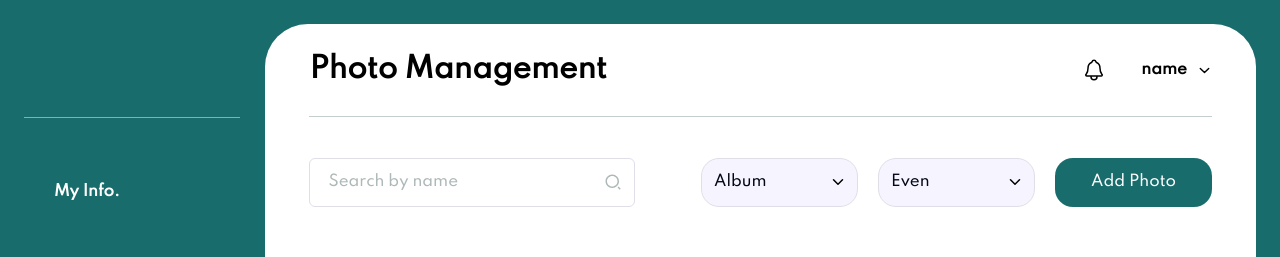
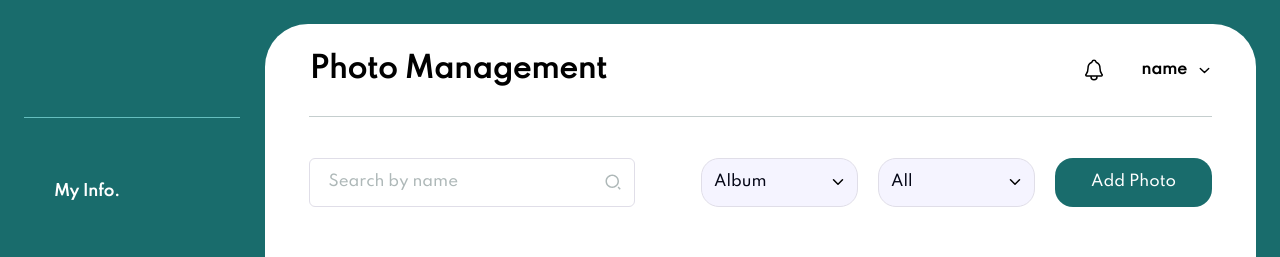
Before and after one commit to Devanshi-Bilthare/Nusukh-assignment-2, a React (Vite) app: page /admin in a window 1280 px wide. Both pictures are taken after typing "name@example.com", "Sample123" into the empty fields and a click on the button "LOG IN". Shown: the top 257 px of the page. Built offline with nearby package versions, Linux system fonts and the light colour scheme; no server answers.

Commit message:
fixed the button functionality

```diff
--- a/src/Components/PhotoCard.jsx
+++ b/src/Components/PhotoCard.jsx
@@ -1,10 +1,36 @@
-import React from 'react'
+import React, { useEffect, useState } from 'react'
 import ProfilePic from '../assets/profile.png'
 import { HiOutlineDotsVertical } from 'react-icons/hi'
 
 const PhotoCard = ({userData,btnId}) => {
+    const [isEven,setIsEven] = useState(false)
+    const [isOdd,setIsOdd] = useState(false)
+    const [isPrime,setIsPrime] = useState(false)
+
+    const checkPrimeNumber= (num) => {
+      if(num <= 1) return false
+      for(let i =2;i <= Math.sqrt(num);i++){
+        if(num % i == 0) return false
+      }
+
+      return true
+    }
+
+
+    useEffect(() => {
+       setIsOdd(false)
+        setIsEven(false)
+        setIsPrime(false)
+      if(userData.id % 2 == 0 && btnId == "EVEN"){
+        setIsEven(true)
+      } else if(userData.id % 2 !=  0 && btnId == "ODD"){
+       setIsOdd(true)
+      }else if(checkPrimeNumber(userData.id) && btnId == "PRIME"){
+        setIsPrime(true)
+      }
+    },[userData,btnId])
   return (
-    <div style={{backgroundColor:btnId}} className={`relative xl:w-[16vw] md:w-[20vw] h-[277px] rounded-[50px] shadow-[0px_6px_20px_rgba(188,188,188,0.25)] text-center`}>
+    <div className={`relative xl:w-[16vw] md:w-[20vw] h-[277px] rounded-[50px] shadow-[0px_6px_20px_rgba(188,188,188,0.25)] text-center ${(isEven || isOdd || isPrime)? 'bg-[#F4E5BE]' : 'bg-white'}`}>
         <div className='absolute top-[30px] right-[20px] text-[#8697B4] text-[24px]'>
             <HiOutlineDotsVertical/>
         </div>
--- a/src/Components/PhotoData.jsx
+++ b/src/Components/PhotoData.jsx
@@ -76,9 +76,10 @@ const PhotoData = () => {
                 </div>
                 <div className='relative'>
                     <select onChange={buttonChangeHandler} className='border border-[#E0DEE8] bg-[#F5F4FF] text-[#040616] p-[12px] text-[15px] w-[157px] rounded-[18px] focus:outline-none appearance-none'>
-                    <option value="white" className=''> Even</option>
-                    <option value="#F4E5BE" > Odd</option>
-                    <option value="#BCEAA0" > Prime</option>
+                    <option value="All" className=''> All</option>
+                    <option value="EVEN" className=''> Even</option>
+                    <option value="ODD" > Odd</option>
+                    <option value="PRIME" > Prime</option>
                     </select>
                     <IoChevronDown className='absolute right-3 top-[16px]'/>
                 </div>
```
